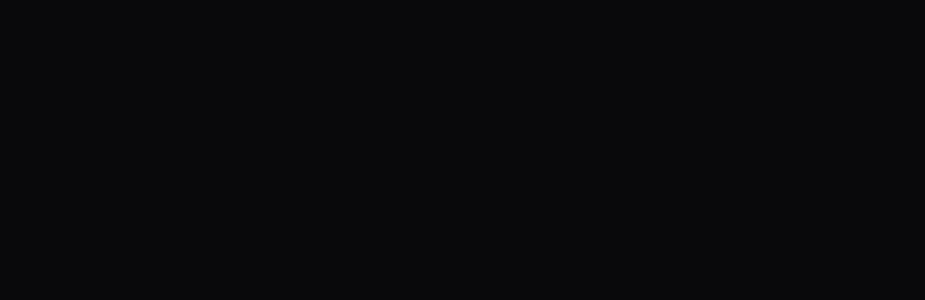
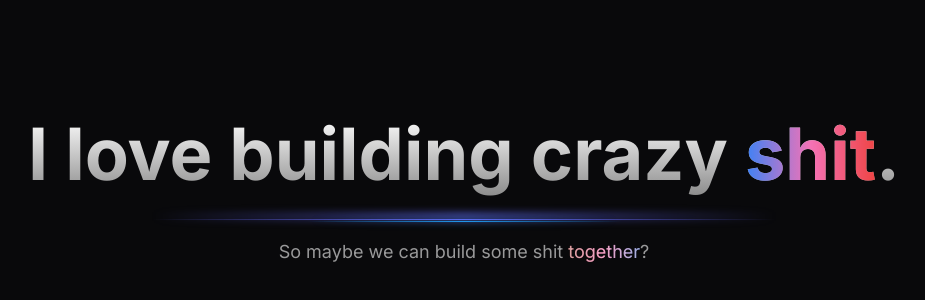
Before and after one commit to keell0renz/visitcard, a Next.js app: page / in a window 1280 px wide. Shown: the part 40-340 px from the top of the page, without its empty margins (176-1101 px from the left). Built offline with nearby package versions, Linux system fonts and the light colour scheme.

Commit message:
Added initial hero page.

```diff
--- a/app/globals.css
+++ b/app/globals.css
@@ -49,7 +49,6 @@
   }
 }
 
-
 @layer base {
   * {
     @apply border-border;
--- a/app/layout.tsx
+++ b/app/layout.tsx
@@ -1,6 +1,6 @@
 import type { Metadata } from "next";
 import { Inter } from "next/font/google";
-import { ThemeProvider } from "@/components/theme-provider"
+import { ThemeProvider } from "@/components/theme-provider";
 import Head from "next/head";
 import "./globals.css";
 
--- a/app/page.tsx
+++ b/app/page.tsx
@@ -1,9 +1,26 @@
-import Image from "next/image";
-
 export default function Home() {
   return (
-    <main className="">
-
+    <main>
+      <div className="p-4 max-w-7xl mx-auto relative w-full pt-20 md:pt-0 flex flex-col justify-center items-center h-[60vh]">
+        <h1 className="text-4xl md:text-7xl font-bold text-center bg-clip-text text-transparent bg-gradient-to-b from-neutral-50 to-neutral-500 bg-opacity-50 min-h-24">
+          I love building crazy{" "}
+          <span className="bg-clip-text bg-gradient-to-r from-blue-500 via-pink-400 to-red-500">
+            shit
+          </span>
+          .
+        </h1>
+        <div className="bg-gradient-to-r from-transparent via-indigo-500 to-transparent h-[5px] w-2/4 blur-sm" />
+        <div className="bg-gradient-to-r from-transparent via-indigo-500 to-transparent h-px w-2/4" />
+        <div className="bg-gradient-to-r from-transparent via-sky-500 to-transparent h-[1px] w-1/4 blur-sm" />
+        <div className="bg-gradient-to-r from-transparent via-sky-500 to-transparent h-px w-1/4" />
+        <p className="text-lg text-foreground/60 font-normal text-justify mt-4">
+          So maybe we can build some shit{" "}
+          <span className="bg-clip-text bg-gradient-to-r from-red-800 via-pink-600 to-blue-800">
+            together
+          </span>
+          ?
+        </p>
+      </div>
     </main>
   );
 }
--- a/lib/utils.ts
+++ b/lib/utils.ts
@@ -1,6 +1,6 @@
-import { type ClassValue, clsx } from "clsx"
-import { twMerge } from "tailwind-merge"
+import { type ClassValue, clsx } from "clsx";
+import { twMerge } from "tailwind-merge";
 
 export function cn(...inputs: ClassValue[]) {
-  return twMerge(clsx(inputs))
+  return twMerge(clsx(inputs));
 }
--- a/package.json
+++ b/package.json
@@ -10,8 +10,12 @@
   },
   "dependencies": {
     "@radix-ui/react-icons": "^1.3.0",
+    "@tsparticles/engine": "^3.2.2",
+    "@tsparticles/react": "^3.0.0",
+    "@tsparticles/slim": "^3.2.2",
     "class-variance-authority": "^0.7.0",
     "clsx": "^2.1.0",
+    "framer-motion": "^11.0.6",
     "next": "14.1.0",
     "next-themes": "^0.2.1",
     "react": "^18",
```
Also changed, not shown: components/theme-provider.tsx (+5 -5 lines), tailwind.config.ts (+8 -8 lines), components.json, 1 other file (tests, documents, lock files or other folders). Lines whose indentation alone changed are shown as unchanged.
